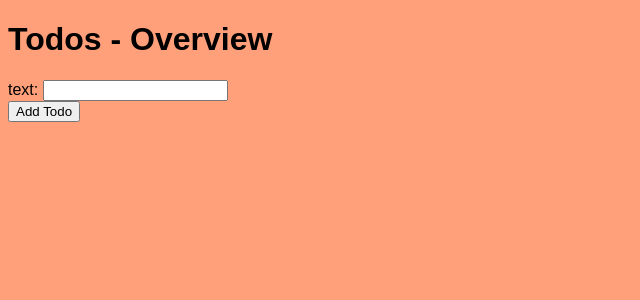
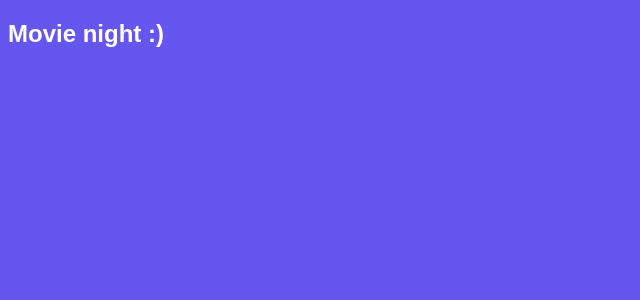
Before and after one commit to wardmariokart/Netpicks, a PHP site: page / in a window 1280 px wide. Shown: the top 300 px of the page, without its empty margins (0-640 px from the left). Run offline with PHP 8.4, Linux system fonts and the light colour scheme; data that the repository does not hold is empty.

Commit message:
Cleaned out project project template

```diff
--- /dev/null
+++ b/src/controller/MovieNightController.php
@@ -0,0 +1,13 @@
+<?php
+
+require_once __DIR__ . '/Controller.php';
+
+class MovieNightController extends Controller {
+
+  function __construct() {
+  }
+
+  public function index() {
+
+  }
+}
--- a/src/controller/TodosController.php
+++ /dev/null
@@ -1,74 +0,0 @@
-<?php
-
-require_once __DIR__ . '/Controller.php';
-require_once __DIR__ . '/../dao/TodoDAO.php';
-
-class TodosController extends Controller {
-
-  private $todoDAO;
-
-  function __construct() {
-    $this->todoDAO = new TodoDAO();
-  }
-
-  public function index() {
-    // We kijken of de gebruiken op de index geen todo wilt toevoegen
-    if (!empty($_POST['action'])) {
-      if ($_POST['action'] == 'insertTodo') {
-        $this->handleInsertTodo();
-      }
-    }
-
-    $todos = $this->todoDAO->selectAll();
-    $this->set('todos', $todos); // todos worden opgehaald via JS, eigenlijk niet nodig
-    $this->set('title', 'Overview');
-
-    // in het geval van een request uit JavaScript sturen we JSON terug met todos
-    if (strtolower($_SERVER['HTTP_ACCEPT']) == 'application/json') {
-      header('Content-Type: application/json');
-      echo json_encode($todos);
-      exit();
-    }
-  }
-
-  private function handleInsertTodo() {
-    $data = array(
-      'created' => date('Y-m-d H:i:s'),
-      'modified' => date('Y-m-d H:i:s'),
-      'checked' => 0,
-      'text' => $_POST['text']
-    );
-    $insertTodoResult = $this->todoDAO->insert($data);
-    if (!$insertTodoResult) {
-      $errors = $this->todoDAO->validate($data);
-      $this->set('errors', $errors);
-
-      // in het geval van een POST request uit JavaScript sturen we JSON terug met errors
-      if (strtolower($_SERVER['HTTP_ACCEPT']) == 'application/json') {
-        header('Content-Type: application/json');
-        echo json_encode(array(
-          'result' => 'error',
-          'errors' => $errors
-        ));
-        // We sturen de response direct terug
-        exit();
-      }
-      $_SESSION['error'] = 'De todo kon niet toegevoegd worden!';
-    } else {
-      // in het geval van een POST request uit JavaScript sturen we JSON terug met aangemaakte todo
-      if (strtolower($_SERVER['HTTP_ACCEPT']) == 'application/json') {
-        header('Content-Type: application/json');
-        echo json_encode(array(
-          'result' => 'ok',
-          'todo' => $insertTodoResult
-        ));
-        // We sturen de response direct terug
-        exit();
-      }
-      $_SESSION['info'] = 'De todo is toegevoegd!';
-      header('Location: index.php');
-      exit();
-    }
-  }
-
-}
--- a/src/dao/TodoDAO.php
+++ /dev/null
@@ -1,62 +0,0 @@
-<?php
-
-require_once( __DIR__ . '/DAO.php');
-
-class TodoDAO extends DAO {
-
-  public function selectAll(){
-    $sql = "SELECT * FROM `todos`";
-    $stmt = $this->pdo->prepare($sql);
-    $stmt->execute();
-    return $stmt->fetchAll(PDO::FETCH_ASSOC);
-  }
-
-  public function selectById($id){
-    $sql = "SELECT * FROM `todos` WHERE `id` = :id";
-    $stmt = $this->pdo->prepare($sql);
-    $stmt->bindValue(':id', $id);
-    $stmt->execute();
-    return $stmt->fetch(PDO::FETCH_ASSOC);
-  }
-
-  public function delete($id){
-    $sql = "DELETE FROM `todos` WHERE `id` = :id";
-    $stmt = $this->pdo->prepare($sql);
-    $stmt->bindValue(':id', $id);
-    return $stmt->execute();
-  }
-
-  public function insert($data) {
-    $errors = $this->validate( $data );
-    if (empty($errors)) {
-      $sql = "INSERT INTO `todos` (`created`, `modified`, `checked`, `text`) VALUES (:created, :modified, :checked, :text)";
-      $stmt = $this->pdo->prepare($sql);
-      $stmt->bindValue(':created', $data['created']);
-      $stmt->bindValue(':modified', $data['modified']);
-      $stmt->bindValue(':checked', $data['checked']);
-      $stmt->bindValue(':text', $data['text']);
-      if ($stmt->execute()) {
-        return $this->selectById($this->pdo->lastInsertId());
-      }
-    }
-    return false;
-  }
-
-  public function validate( $data ){
-    $errors = [];
-    if (!isset($data['created'])) {
-      $errors['created'] = 'Gelieve created in te vullen';
-    }
-    if (!isset($data['modified'])) {
-      $errors['modified'] = 'Gelieve modified in te vullen';
-    }
-    if (!isset($data['checked'])) {
-      $errors['checked'] = 'Gelieve checked in te vullen';
-    }
-    if (empty($data['text']) ){
-      $errors['text'] = 'Gelieve een text in te vullen';
-    }
-    return $errors;
-  }
-
-}
--- a/src/index.php
+++ b/src/index.php
@@ -5,7 +5,7 @@ error_reporting(E_ALL);
 
 $routes = array(
   'home' => array(
-    'controller' => 'Todos',
+    'controller' => 'MovieNight',
     'action' => 'index'
   )
 );
--- a/src/style.css
+++ b/src/style.css
@@ -1,4 +1,5 @@
 body {
-  background-color: lightsalmon;
+  background-color: rgb(101, 86, 240);
   font-family: sans-serif;
+  color: white;
 }
--- a/src/view/layout.php
+++ b/src/view/layout.php
@@ -3,7 +3,7 @@
   <head>
     <meta charset="UTF-8">
     <meta name="viewport" content="width=device-width, initial-scale=1.0">
-    <title>Todos - <?php echo $title; ?></title>
+    <title>MovieNight</title>
     <?php /* NEW */ ?>
     <?php echo $css;?>
   </head>
@@ -17,7 +17,6 @@
           echo '<div class="info box">' . $_SESSION['info'] . '</div>';
         }
       ?>
-      <header><h1>Todos - <?php echo $title; ?></h1></header>
       <?php echo $content;?>
     </main>
     <?php echo $js; ?>
--- /dev/null
+++ b/src/view/movienight/index.php
@@ -0,0 +1,4 @@
+<h2>Movie night :)</h2>
+
+
+</script>
--- a/src/view/todos/index.php
+++ /dev/null
@@ -1,44 +0,0 @@
-<ol id="todosList">
-  <!-- met JS ingeladen -->
-</ol>
-<?php
-if (!empty($insertTodoResult)) {
-?>
-  <p>De todo werd toegevoegd!</p>
-<?php
-} else {
-  if (!empty($errors)) {
-    echo '<div class="error">Gelieve de verplichte velden in te vullen</div>';
-  }
-?>
-<form id="insertTodoForm" method="post" action="index.php">
-  <input type="hidden" name="action" value="insertTodo" />
-  <div>
-    <label for="inputText">text:</label>
-    <input type="text" id="inputText" name="text" value="<?php
-    if (!empty($_POST['text'])) {
-      echo $_POST['text'];
-    }
-    ?>" />
-    <span class="error error--text"><?php if (!empty($errors['text'])) echo $errors['text'];?></span>
-  </div>
-  <div>
-    <button type="submit">Add Todo</button>
-  </div>
-</form>
-<?php
-}
-?>
-<script type="text/javascript">
-{
-  const init = () => {
-    const confirmationLinks = Array.from(document.getElementsByClassName(`confirmation`));
-    confirmationLinks.forEach($confirmationLink => {
-      $confirmationLink.addEventListener(`click`, e => {
-        if (!confirm('Are you sure?')) e.preventDefault();
-      });
-    });
-  };
-  init();
-}
-</script>
```
